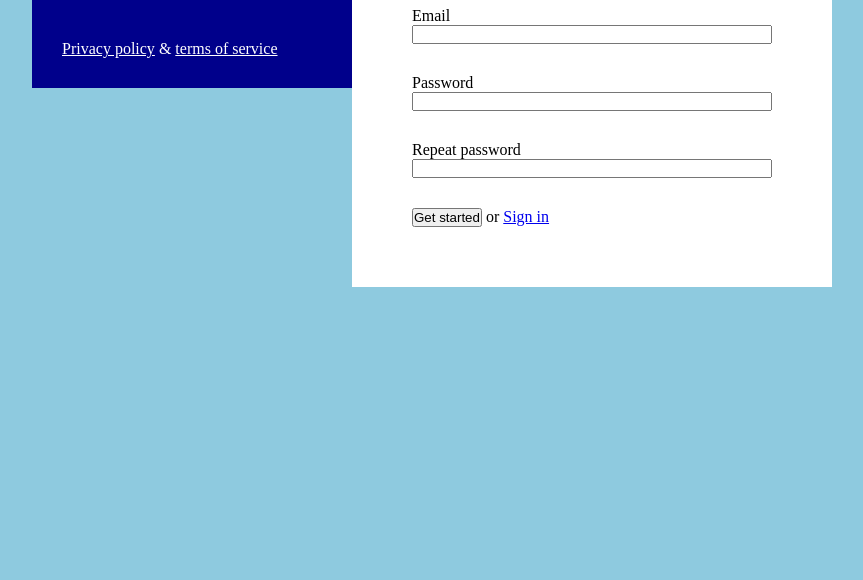
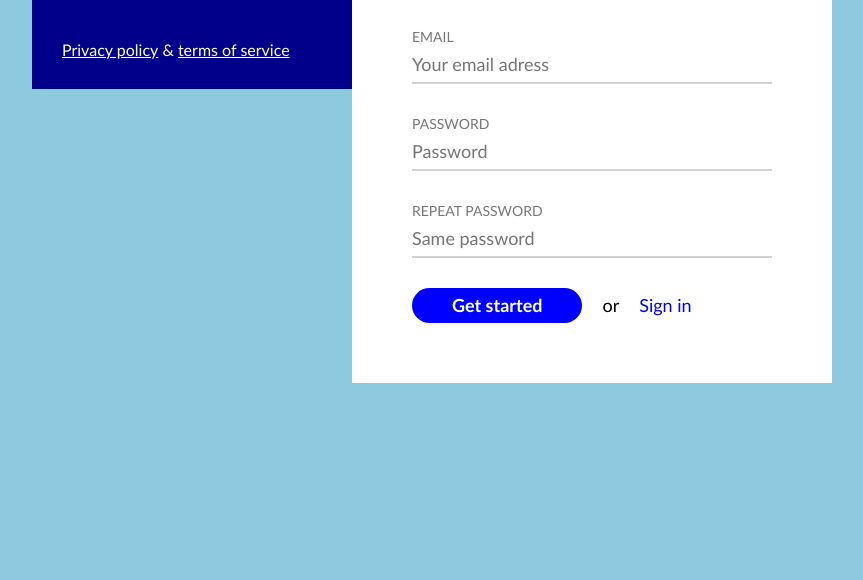
Before and after one commit to Uugne/3-signup, a plain HTML site: page index.html in a window 1280 px wide. Shown: the part 220-800 px from the top of the page, without its empty margins (208-1071 px from the left). Drawn offline with Linux system fonts and the light colour scheme.

Commit message:
Form style #8

```diff
--- a/css/main.css
+++ b/css/main.css
@@ -2,7 +2,10 @@ body,
 body * {
     margin: 0;
     padding: 0;
+    vertical-align: top;
     box-sizing: border-box;
+    font-family: 'Gill Sans', 'Gill Sans MT', Calibri, 'Trebuchet MS', sans-serif;
+    word-break: break-all;
 }
 
 body {
@@ -75,9 +78,55 @@ body {
 .form > .form-row > label {
     display: inline-box;
     width: 100%;
+    font-size: 14px;
+    line-height: 20px;
+    color: #777;
+    text-transform: uppercase;
 }
 
 .form > .form-row > input {
     display: inline-box;
     width: 100%;
+    border: none;
+    border-bottom: 2px solid lightgrey;
+    line-height: 35px;
+    font-size: 18px;
 }
+
+.form > .form-row > button {
+   float: left;
+   background-color: blue;
+   color: white;
+   border: none;
+   padding: 10px 40px 10px 40px;
+   font-size: 18px;
+   line-height: 15px;
+   font-weight: bold;
+   border-radius: 20px;
+   cursor: pointer;
+}
+
+.form > .form-row > span {
+    float: left;
+    padding: 10px;
+    font-size: 18px;
+    line-height: 15px;
+    margin-left: 10px;
+}
+
+.form > .form-row > a {
+    float: left;
+    padding: 10px;
+    font-size: 18px;
+    line-height: 15px;
+    text-decoration: none;
+    color: blue;
+}
+.form > .form-row > a:hover {
+   text-decoration: underline;
+   color: red;
+}
+
+.form > .form-row > input:focus{
+    outline: none;
+}
--- a/index.html
+++ b/index.html
@@ -24,20 +24,20 @@
         <div class="right-column">
             <form class="form">
                 <div class="form-row">
-                    <label for="">Username</label>
-                    <input type="text">
+                    <label for="username">Username</label>
+                    <input id="username" type="text" placeholder="Your username" required>
                 </div>
                 <div class="form-row">
-                    <label for="">Email</label>
-                    <input type="text">
+                    <label for="email">Email</label>
+                    <input id="email" type="email" placeholder="Your email adress" required>
                 </div>
                 <div class="form-row">
-                    <label for="">Password</label>
-                    <input type="text">
+                    <label for="password">Password</label>
+                    <input id="password"type="password" placeholder="Password" required>
                 </div>
                 <div class="form-row">
-                    <label for="">Repeat password</label>
-                    <input type="text">
+                    <label for="re-pass">Repeat password</label>
+                    <input id="re-pass" type="password" placeholder="Same password" required>
                 </div>
                 <div class="form-row">
                     <button type="submit">Get started</button>
```
